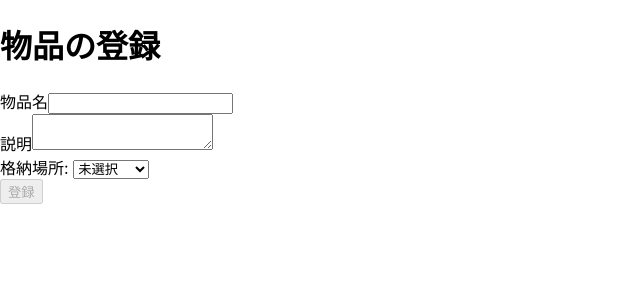
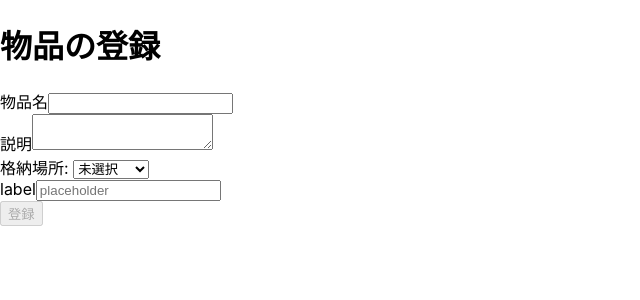
Before and after one commit to sohosai/qr-frontend, a Next.js app: page / in a window 1280 px wide. Shown: the top 300 px of the page, without its empty margins (0-640 px from the left). Built offline with nearby package versions, Linux system fonts and the light colour scheme.

Commit message:
📝 TextAreaをインポートしました

```diff
--- a/src/pages/index.tsx
+++ b/src/pages/index.tsx
@@ -2,12 +2,15 @@ import Head from 'next/head'
 import { v4 as uuidv4 } from 'uuid'
 import { useState, useMemo } from "react"
 import QR from 'components/QR'
+import { TextArea } from 'components/TextArea'
 
 export default function Home() {
   const [uuid, setUuid] = useState("")
   const [fixturesName, setFixturesName] = useState("")
   const [fixturesDescription, setFixturesDescription] = useState("")
   const [repository, setRepository] = useState('未選択')
+  const [textarea, setTextarea] = useState("")
+
 
   const onChangeFixturesName = (event: React.ChangeEvent<HTMLInputElement>): void => {
     setFixturesName(event.target.value)
@@ -78,6 +81,14 @@ export default function Home() {
             <option>実委室</option>
           </select>
         </div>
+        <div>
+          <TextArea
+            label="label"
+            text={textarea}
+            placeholder='placeholder'
+            onChange={setTextarea}
+            />
+        </div>
         <button
           onClick={onClickRegisterButton}
           disabled={validButton()}
```
